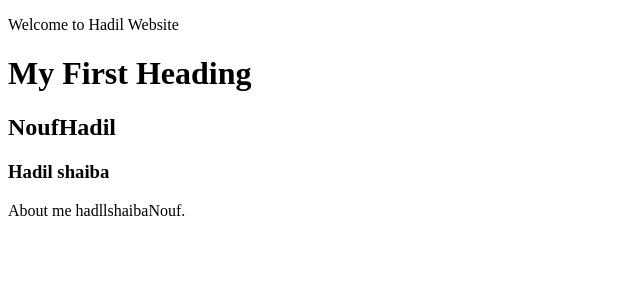
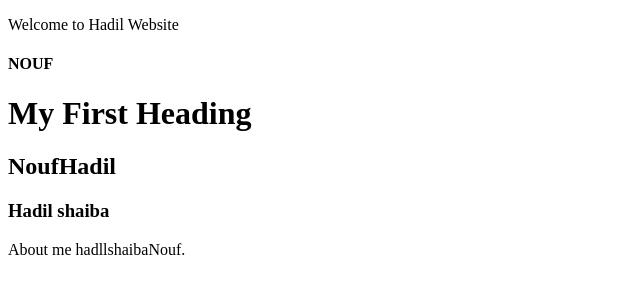
Before and after one commit to iNoufMh/techcampus.one, a plain HTML site: page about.html in a window 1280 px wide. Shown: the whole page, without its empty margins (0-640 px from the left). Drawn offline with Linux system fonts and the light colour scheme.

Commit message:
Hadil website nouf

```diff
--- a/about.html
+++ b/about.html
@@ -2,6 +2,7 @@
 <html>
 <body>
 <p>Welcome to Hadil Website</p>
+<h4>NOUF</h4>
 <h1>My First Heading</h1>
 <h2>NoufHadil</h2>
 <h3>Hadil shaiba</h3>
```
